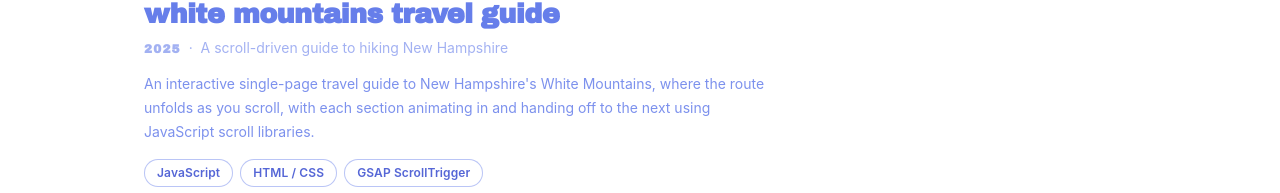
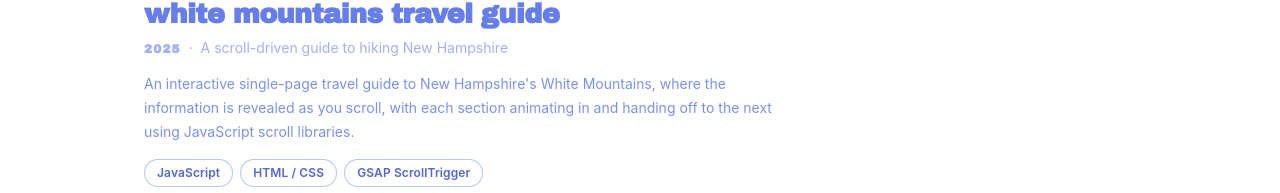
Before and after one commit to lillian-pulaski/portfolio, a plain HTML site: page technical.html in a window 1280 px wide. Shown: the part 2452-2645 px from the top of the page. Drawn offline with Linux system fonts and the light colour scheme.

```diff
--- a/technical.html
+++ b/technical.html
@@ -368,7 +368,7 @@
         <article class="entry">
             <h3 class="entry-title">white mountains travel guide</h3>
             <p class="entry-meta"><span class="year">2025</span> &nbsp;·&nbsp; A scroll-driven guide to hiking New Hampshire</p>
-            <p class="entry-desc">An interactive single-page travel guide to New Hampshire's White Mountains, where the route unfolds as you scroll, with each section animating in and handing off to the next using JavaScript scroll libraries.</p>
+            <p class="entry-desc">An interactive single-page travel guide to New Hampshire's White Mountains, where the information is revealed as you scroll, with each section animating in and handing off to the next using JavaScript scroll libraries.</p>
             <ul class="entry-tools">
                 <li class="tool">JavaScript</li>
                 <li class="tool">HTML / CSS</li>
```
